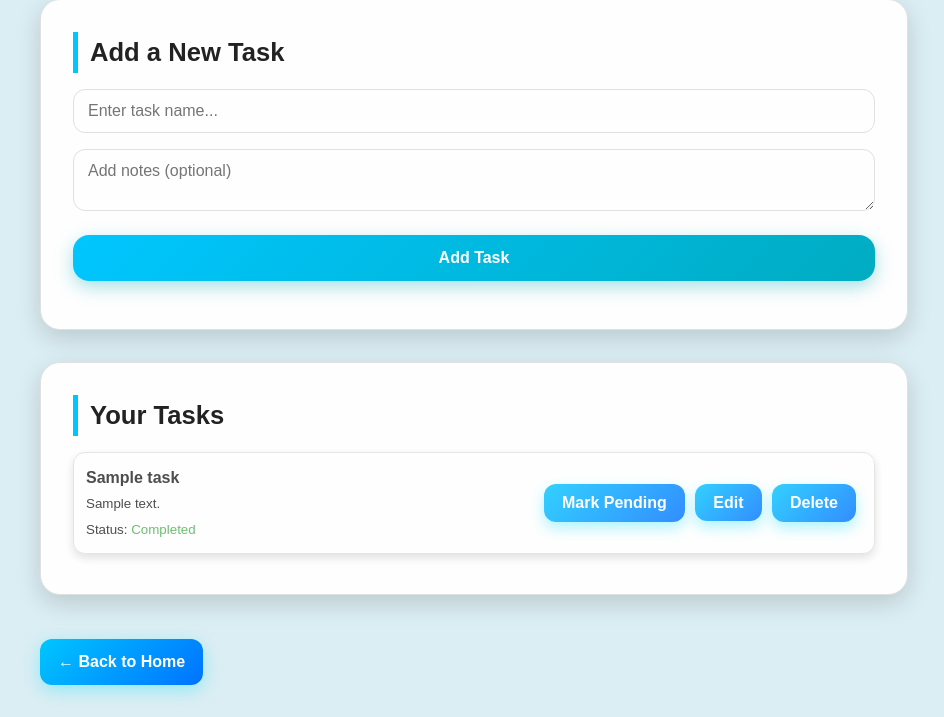
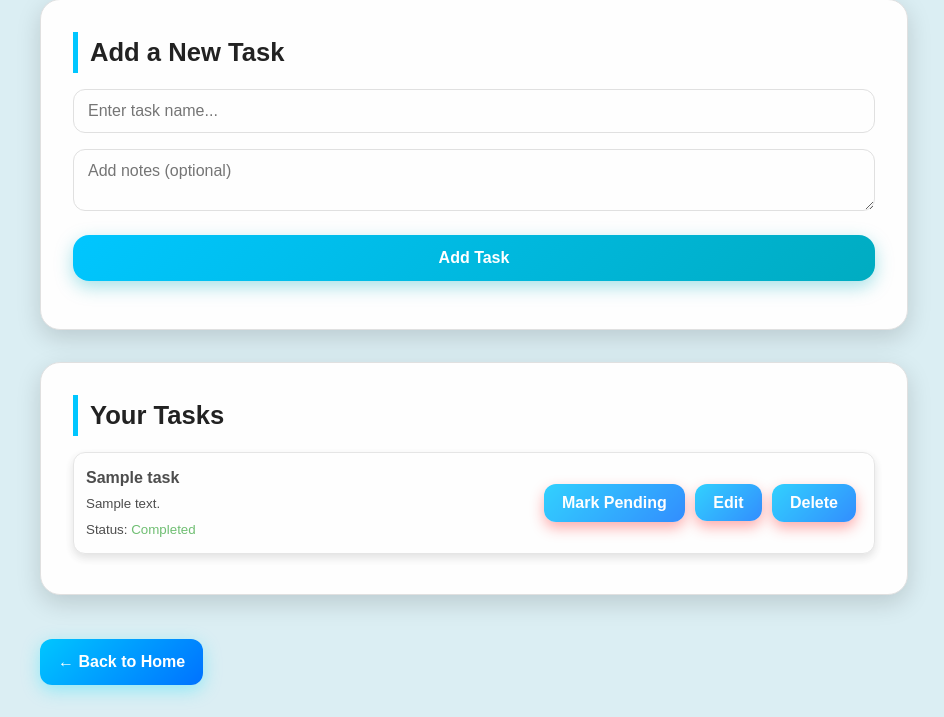
Before and after one commit to KotiVR/To-Do-List, a Flask app: page /mytasks in a window 1280 px wide. Shown: the part 111-828 px from the top of the page, without its empty margins (166-1110 px from the left). Run offline with Flask 3, Linux system fonts and the light colour scheme; the visitor is signed in with stand-in values (Sample User, id 1); a database or web service that is not in the repository returns one stand-in record (values such as "Sample title"); some libraries are stand-ins or nearby versions.

Commit message:
Changed the color of the delete button in tasks page.

```diff
--- a/templates/task.html
+++ b/templates/task.html
@@ -135,7 +135,7 @@
     .btn, .status-btn, .edit-btn, .delete-btn{
       background:linear-gradient(135deg,var(--accent1),var(--accent2)); color:#fff; border:none;
       border-radius:12px; padding:10px 18px; font-size:1rem; font-weight:600; cursor:pointer;
-      text-decoration:none; transition:0.25s; box-shadow:0 6px 14px rgba(0,227,255,0.4); margin-right:6px;
+      text-decoration:none; transition:0.25s; box-shadow:0 6px 14px rgba(255, 0, 0, 0.4); margin-right:6px;
     }
 
     .task-row{
```
